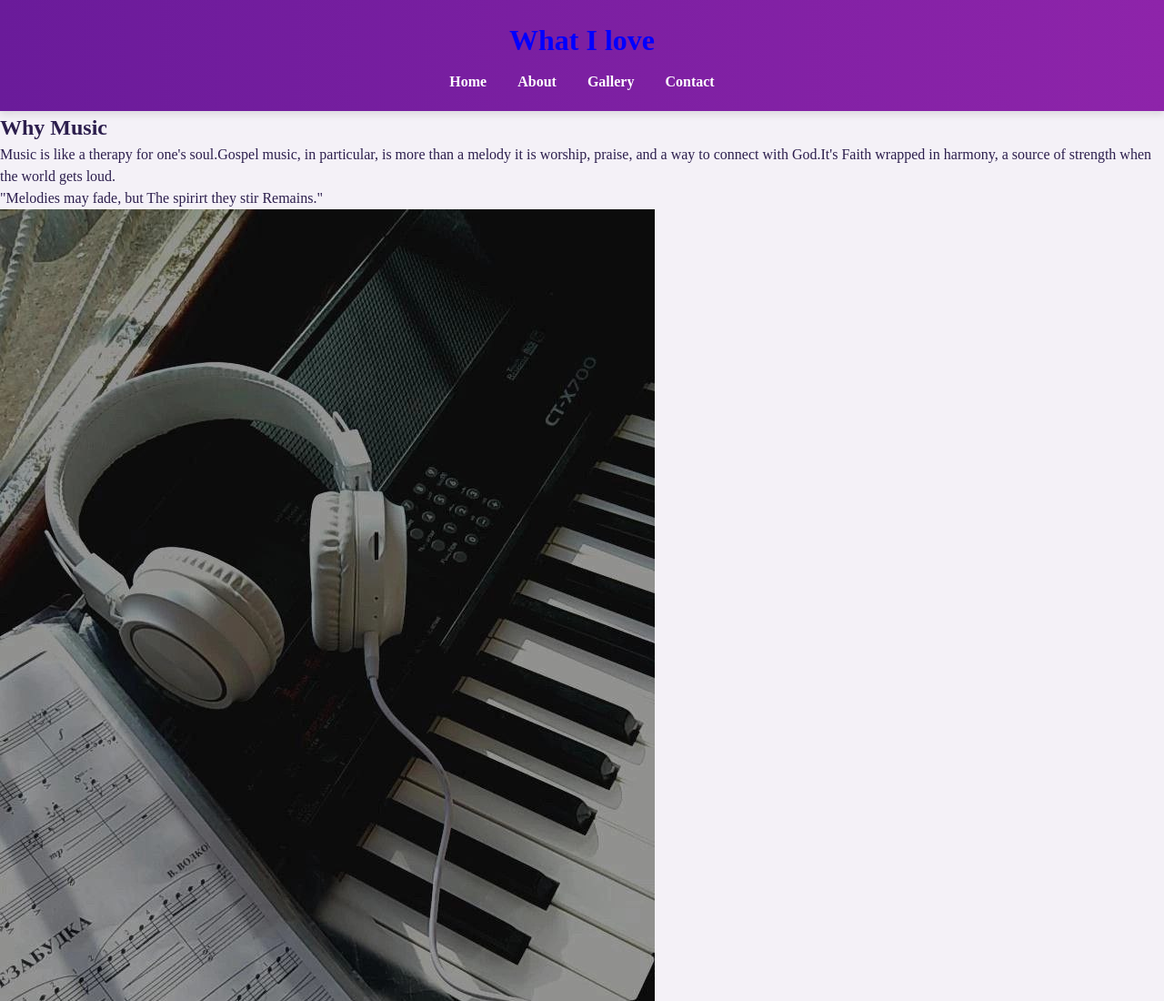
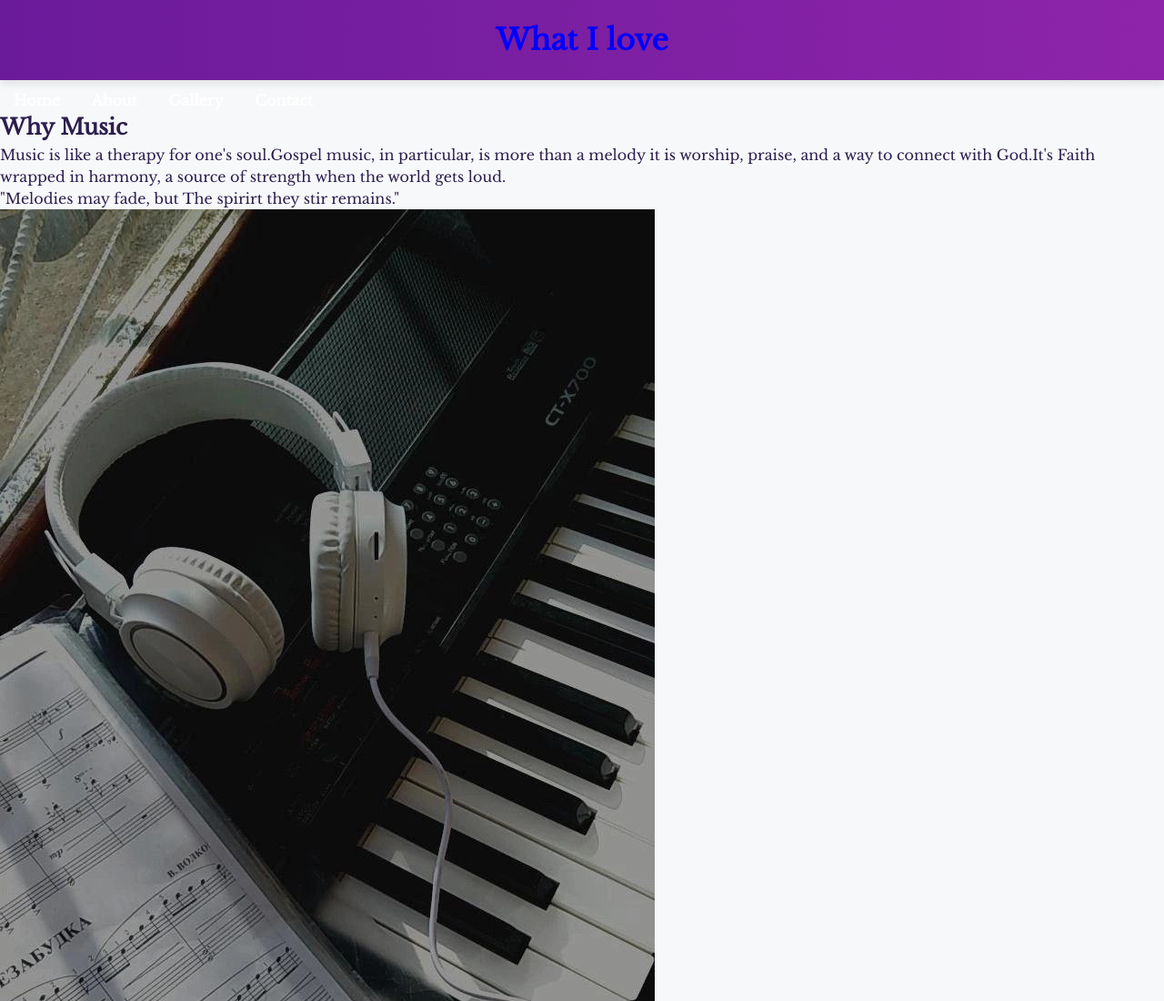
Before and after one commit to dag-d/What-I-love, a plain HTML site: page index.html in a window 1280 px wide. Shown: the top 1100 px of the page at 91% size. Drawn offline with nearby package versions, Linux system fonts and the light colour scheme; files that its build step writes are made by us from their sources.

Commit message:
correcting some errors

```diff
--- a/index.html
+++ b/index.html
@@ -28,7 +28,7 @@
      </section>
 
      <section>
-        <blockquote> "Melodies may fade, but The spirirt they stir Remains."</blockquote>
+        <blockquote> "Melodies may fade, but The spirirt they stir remains."</blockquote>
      </section>
 
      <section class="featured">
--- a/style.css/index.css
+++ b/style.css/index.css
@@ -6,13 +6,13 @@
 }
 /* body styling */
 body {
-    font-family: 'Libre baskerbille' , serif;
-    background-color:#f4f1f7 ; /* soft lavender  */
-    color:#2c1e4d; /*beige*/
+    font-family: 'Libre Baskerville' , serif;
+    background-color:#f7f8fa ; /* soft lavender  */
+    color:#2c1e4d; /*rich purple text*/
     line-height: 1.5;
 }
 /* 🎵 Header */
-header {
+header h1 {
   background: linear-gradient(to right, #6a1b9a, #8e24aa); /* spiritual purple glow */
   color: blue;
   text-align: center;
```
